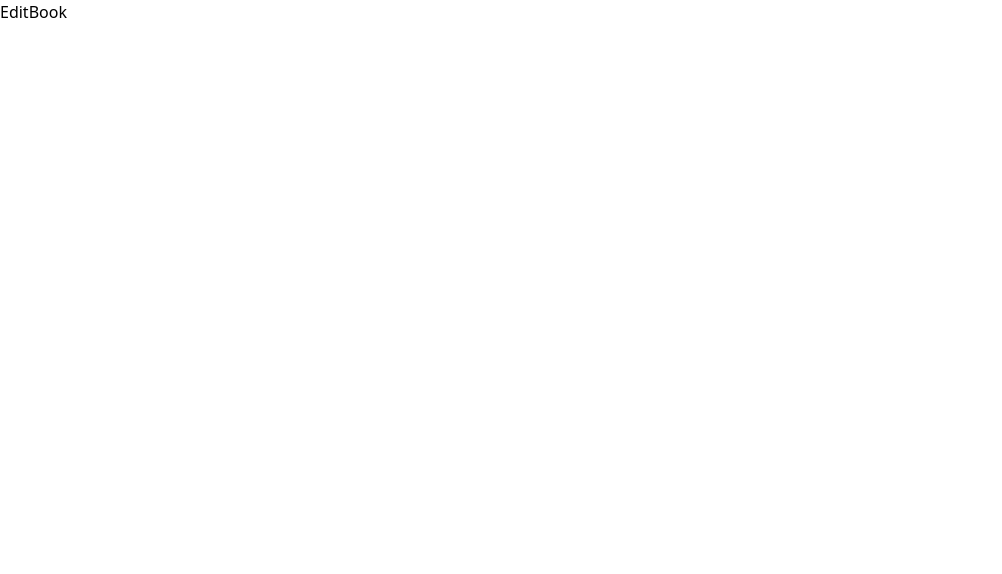
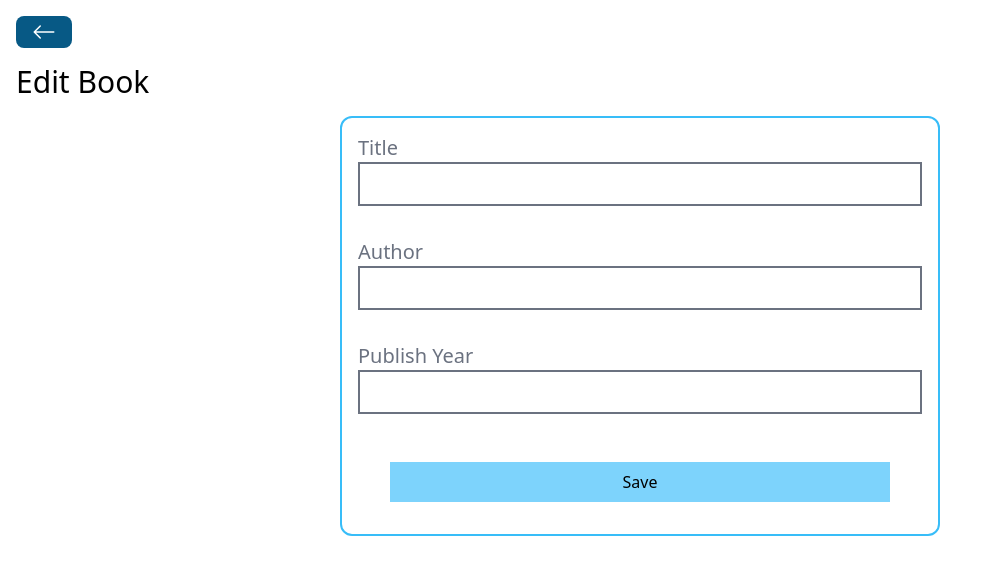
Before and after one commit to DMuhammad/bookstore-app, a React (Vite) app in the folder frontend/: page /books/edit/1 in a window 1280 px wide. Shown: the top 574 px of the page, without its empty margins (0-1002 px from the left). Built offline with nearby package versions, Linux system fonts and the light colour scheme; no server answers.

Commit message:
feat: add lesson 17 (Edit Book in React)

```diff
--- a/frontend/src/pages/EditBook.jsx
+++ b/frontend/src/pages/EditBook.jsx
@@ -1,9 +1,95 @@
-import React from 'react'
+import axios from "axios";
+import { useState, useEffect } from "react";
+import { useParams, useNavigate } from "react-router-dom";
+import BackButton from "../components/BackButton";
+import Spinner from "../components/Spinner";
 
 const EditBook = () => {
-    return (
-        <div>EditBook</div>
-    )
-}
+  const [title, setTitle] = useState("");
+  const [author, setAuthor] = useState("");
+  const [publishYear, setPublishYear] = useState("");
+  const [loading, setLoading] = useState("");
 
-export default EditBook
+  const navigate = useNavigate();
+  const { id } = useParams();
+
+  const handleEditBook = () => {
+    const data = {
+      title,
+      author,
+      publishYear,
+    };
+
+    setLoading(true);
+    axios
+      .put(`http://localhost:5555/books/${id}`, data)
+      .then(() => {
+        setLoading(false);
+        navigate("/");
+      })
+      .catch((err) => {
+        setLoading(false);
+        alert("An error happened. Please check console");
+        console.error(err);
+      });
+  };
+
+  useEffect(() => {
+    setLoading(true);
+    axios
+      .get(`http://localhost:5555/books/${id}`)
+      .then((res) => {
+        setTitle(res.data.title);
+        setAuthor(res.data.author);
+        setPublishYear(res.data.publishYear);
+        setLoading(false);
+      })
+      .catch((err) => {
+        setLoading(false);
+        alert("An error happened. Please check console");
+        console.error(err);
+      });
+  }, []);
+
+  return (
+    <div className="p-4">
+      <BackButton />
+      <h1 className="text-3xl my-4">Edit Book</h1>
+      {loading ? <Spinner /> : ""}
+      <div className="flex flex-col border-2 border-sky-400 rounded-xl w-[600px] px-4 mx-auto">
+        <div className="my-4">
+          <label className="text-xl mr-4 text-gray-500">Title</label>
+          <input
+            type="text"
+            value={title}
+            onChange={(e) => setTitle(e.target.value)}
+            className="border-2 border-gray-500 py-2 w-full"
+          />
+        </div>
+        <div className="my-4">
+          <label className="text-xl mr-4 text-gray-500">Author</label>
+          <input
+            type="text"
+            value={author}
+            onChange={(e) => setAuthor(e.target.value)}
+            className="border-2 border-gray-500 py-2 w-full"
+          />
+        </div>
+        <div className="my-4">
+          <label className="text-xl mr-4 text-gray-500">Publish Year</label>
+          <input
+            type="text"
+            value={publishYear}
+            onChange={(e) => setPublishYear(e.target.value)}
+            className="border-2 border-gray-500 py-2 w-full"
+          />
+        </div>
+        <button className="p-2 bg-sky-300 m-8" onClick={handleEditBook}>
+          Save
+        </button>
+      </div>
+    </div>
+  );
+};
+
+export default EditBook;
```
